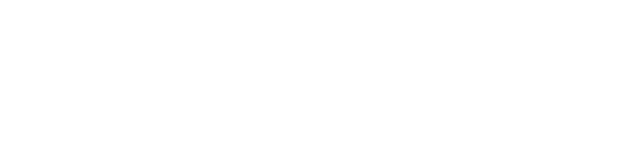
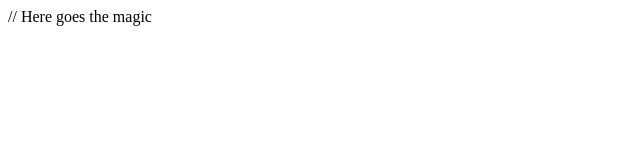
Before and after one commit to j3ffh95/hover-board, a plain HTML site: page index.html in a window 1280 px wide. Shown: the whole page, without its empty margins (0-640 px from the left). Drawn offline with Linux system fonts and the light colour scheme.

Commit message:
Finished with html file

```diff
--- a/index.html
+++ b/index.html
@@ -7,6 +7,9 @@
     <link rel="stylesheet" href="./style.css" />
   </head>
   <body>
+    <div id="container">
+      // Here goes the magic
+    </div>
     <script src="./main.js"></script>
   </body>
 </html>
```
